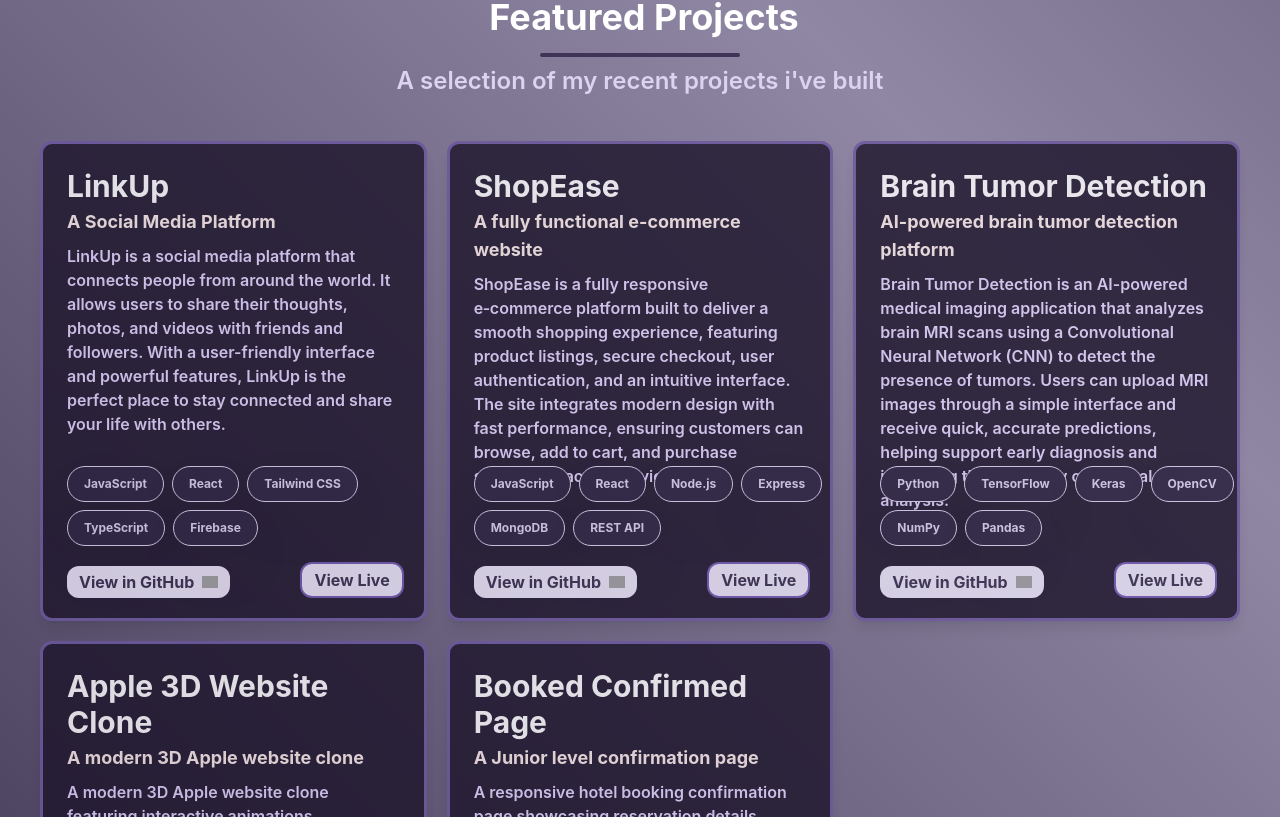
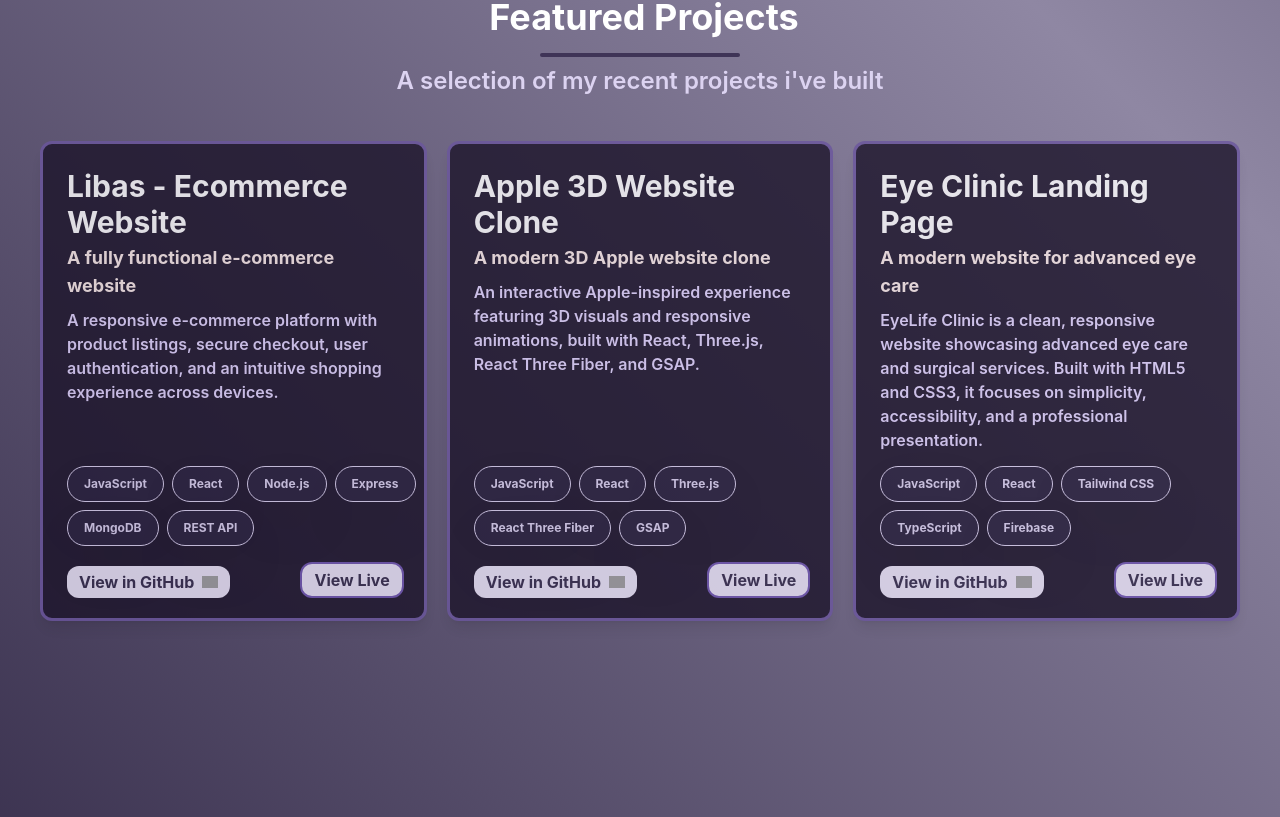
Before and after one commit to Sahilgeu123/Portfolio, a React (Vite) app: page / in a window 1280 px wide. Shown: the part 2423-3240 px from the top of the page. Built offline with nearby package versions, Linux system fonts and the light colour scheme; grey boxes are pictures that could not be loaded.

Commit message:
changes in project section

```diff
--- a/src/Components/Project.tsx
+++ b/src/Components/Project.tsx
@@ -18,46 +18,30 @@ function Project() {
 
   const projects: ProjectProps[] = [
     {
-      title: "LinkUp",
-      description: "A Social Media Platform",
-      para: "LinkUp is a social media platform that connects people from around the world. It allows users to share their thoughts, photos, and videos with friends and followers. With a user-friendly interface and powerful features, LinkUp is the perfect place to stay connected and share your life with others.",
+      title: "Libas - Ecommerce Website",
+      description: "A fully functional e-commerce website",
+      para: "A responsive e-commerce platform with product listings, secure checkout, user authentication, and an intuitive shopping experience across devices.",
       lang: ["JavaScript"],
-      libraries: ["React", "Tailwind CSS", "TypeScript", "Firebase"],
-      link:"https://linkup-social-media-app-vmgh.vercel.app/"
-    },
-    {
-      title: "ShopEase",
-      description: "A fully functional e-commerce website",
-      para: "ShopEase is a fully responsive e‑commerce platform built to deliver a smooth shopping experience, featuring product listings, secure checkout, user authentication, and an intuitive interface. The site integrates modern design with fast performance, ensuring customers can browse, add to cart, and purchase seamlessly across devices.",
-      lang: ["JavaScript"],
-      libraries: ["React", "Node.js", "Express", "MongoDB","REST API",],
-      link:""
-    },
-    {
-      title: "Brain Tumor Detection",
-      description: "AI-powered brain tumor detection platform",
-      para: "Brain Tumor Detection is an AI-powered medical imaging application that analyzes brain MRI scans using a Convolutional Neural Network (CNN) to detect the presence of tumors. Users can upload MRI images through a simple interface and receive quick, accurate predictions, helping support early diagnosis and improving the efficiency of medical image analysis.",
-      lang: ["Python"],
-      libraries: ["TensorFlow", "Keras", "OpenCV", "NumPy", "Pandas"],
-      link:"https://brain-tumor-detection-theta-flame.vercel.app/"
+      libraries: ["React", "Node.js", "Express", "MongoDB", "REST API"],
+      link: "https://libas-ecommerce-website-nine.vercel.app/",
     },
     {
       title: "Apple 3D Website Clone",
       description: "A modern 3D Apple website clone",
-      para: "A modern 3D Apple website clone featuring interactive animations, immersive 3D visuals, and responsive design built with React, Three.js, React Three Fiber, and GSAP.",
+      para: "An interactive Apple-inspired experience featuring 3D visuals and responsive animations, built with React, Three.js, React Three Fiber, and GSAP.",
       lang: ["JavaScript"],
       libraries: ["React", "Three.js", "React Three Fiber", "GSAP"],
-      link:"https://apple-clone-website-kappa.vercel.app/"
+      link: "https://apple-clone-website-kappa.vercel.app/",
+
     },
     {
-      title: "Booked Confirmed Page",
-      description: "A Junior level confirmation page",
-      para: "A responsive hotel booking confirmation page showcasing reservation details, receipt, host note, and practical info (arrival, WiFi, breakfast). Designed with clean UI, smooth UX, and optional features like print receipt and add to calendar.",
+      title: "Eye Clinic Landing Page",
+      description: "A modern website for advanced eye care",
+      para: "EyeLife Clinic is a clean, responsive website showcasing advanced eye care and surgical services. Built with HTML5 and CSS3, it focuses on simplicity, accessibility, and a professional presentation.",
       lang: ["JavaScript"],
-      libraries: ["React", "TypeScript", "Tailwind CSS", "Vite"],
-      link:"https://booking-confirmation-page.vercel.app/"
+      libraries: ["React", "Tailwind CSS", "TypeScript", "Firebase"],
+      link: "https://eye-life-clinic-landing-page.vercel.app/",
     },
-
   ];
 
   return (
```
